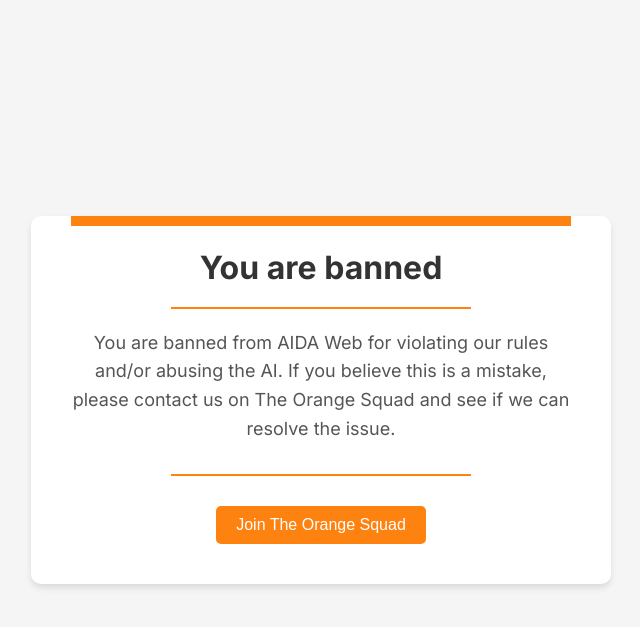
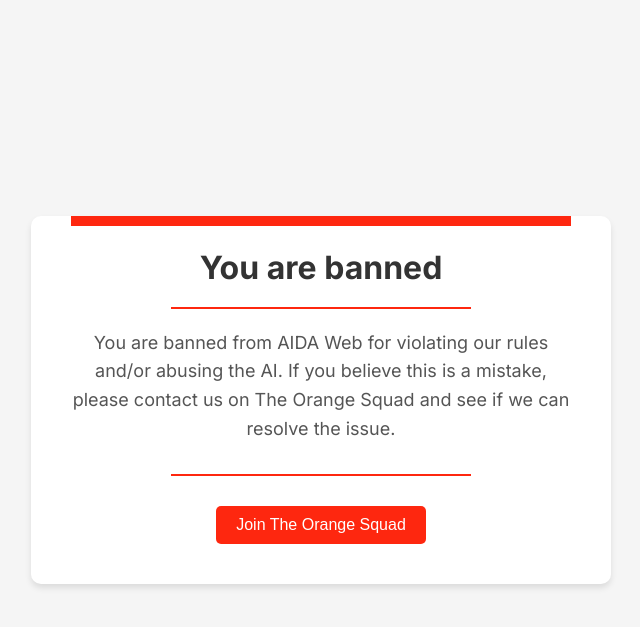
Before and after one commit to LyubomirT/aidaweb, a Python web app: template templates/banned.html in a window 1280 px wide. Shown: the top 627 px of the page, without its empty margins (319-959 px from the left). Run offline with Jinja, Linux system fonts and the light colour scheme; the template is opened without the code that fills it, so the values that code supplies are empty.

Commit message:
refactor: Update banned.html styles to use new color scheme

```diff
--- a/templates/banned.html
+++ b/templates/banned.html
@@ -55,7 +55,7 @@
   }
 
   a {
-    color: #fe820f;
+    color: #fe270f;
     text-decoration: none;
     font-weight: bold;
   }
@@ -67,14 +67,14 @@
   .decor-line {
     width: 300px;
     height: 2px;
-    background-color: #fe820f;
+    background-color: #fe270f;
     margin: 20px auto;
   }
 
   .decor-bar {
     width: 100%;
     height: 10px;
-    background-color: #fe820f;
+    background-color: #fe270f;
     animation: wipe 1s ease-in-out;
   }
 
@@ -94,7 +94,7 @@
   .try-again button {
     padding: 10px 20px;
     font-size: 16px;
-    background-color: #fe820f;
+    background-color: #fe270f;
     color: #fff;
     border: none;
     border-radius: 5px;
@@ -103,7 +103,7 @@
   }
 
   .try-again button:hover {
-    background-color: #e57300;
+    background-color: #e50000;
   }
 </style>
 </head>
```
